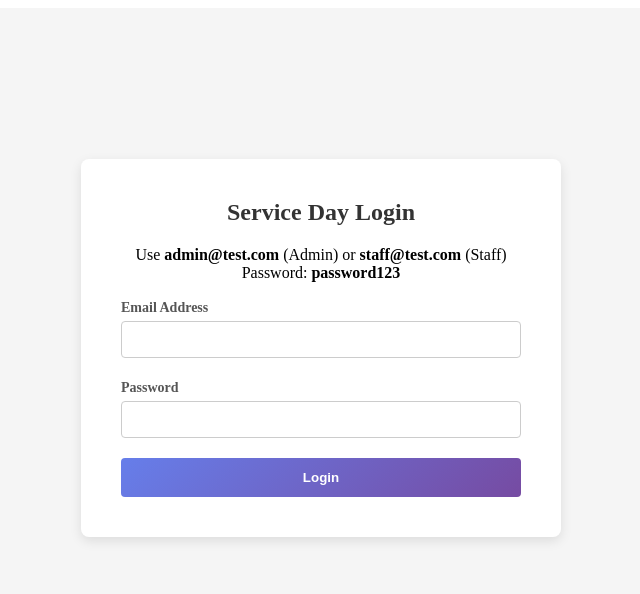
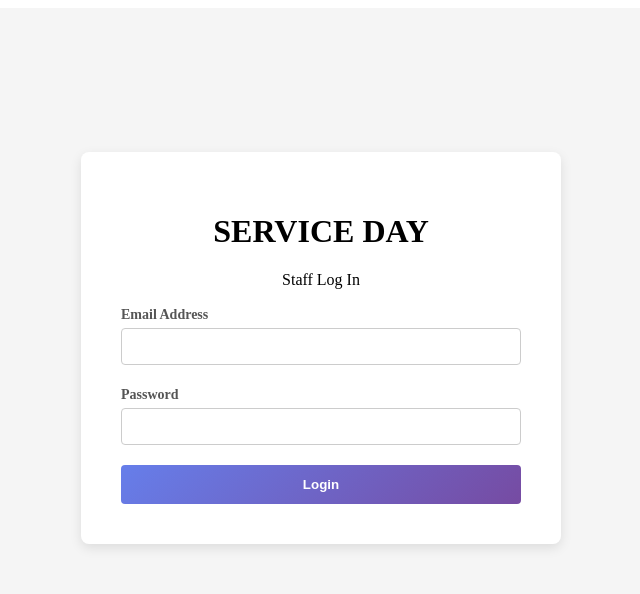
Before and after one commit to codewhat7/ServiceDay, an Angular app in the folder service-day-dashboard/: page /login in a window 1280 px wide. Shown: the top 594 px of the page, without its empty margins (319-959 px from the left). Built offline with nearby package versions, Linux system fonts and the light colour scheme.

Commit message:
add <h1>Service Day and <p>Staff Log In</p>

```diff
--- a/service-day-dashboard/src/app/login/login.component.html
+++ b/service-day-dashboard/src/app/login/login.component.html
@@ -1,7 +1,7 @@
 <div class="login-container">
   <div class="login-box">
-    <h2>Service Day Login</h2>
-    <p>Use <b>admin&#64;test.com</b> (Admin) or <b>staff&#64;test.com</b> (Staff)<br>Password: <b>password123</b></p>
+    <h1><b>SERVICE DAY</b></h1>
+    <p>Staff Log In</p>
 
     <form (ngSubmit)="onLogin()">
       <div class="form-group">
```
